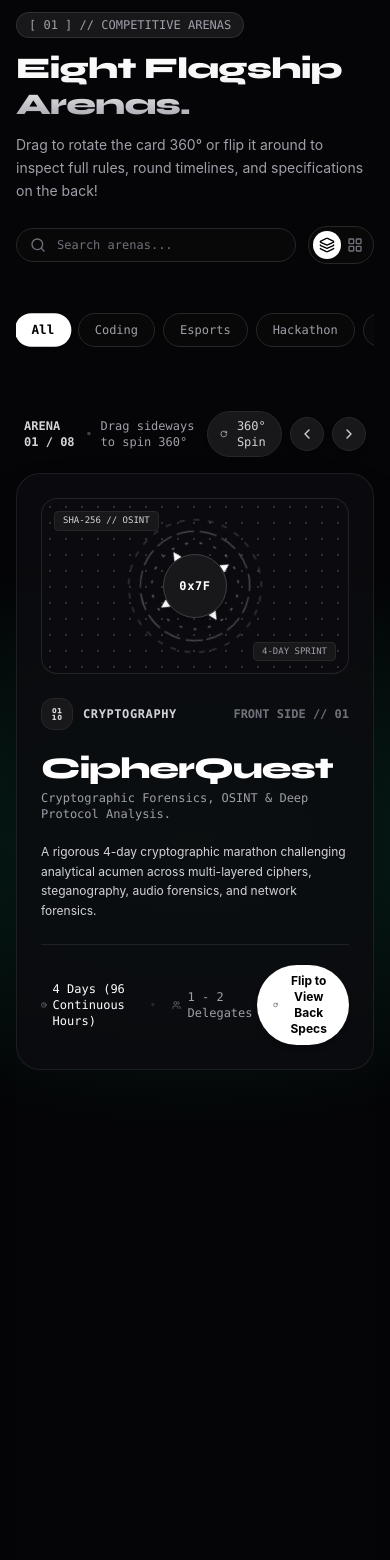
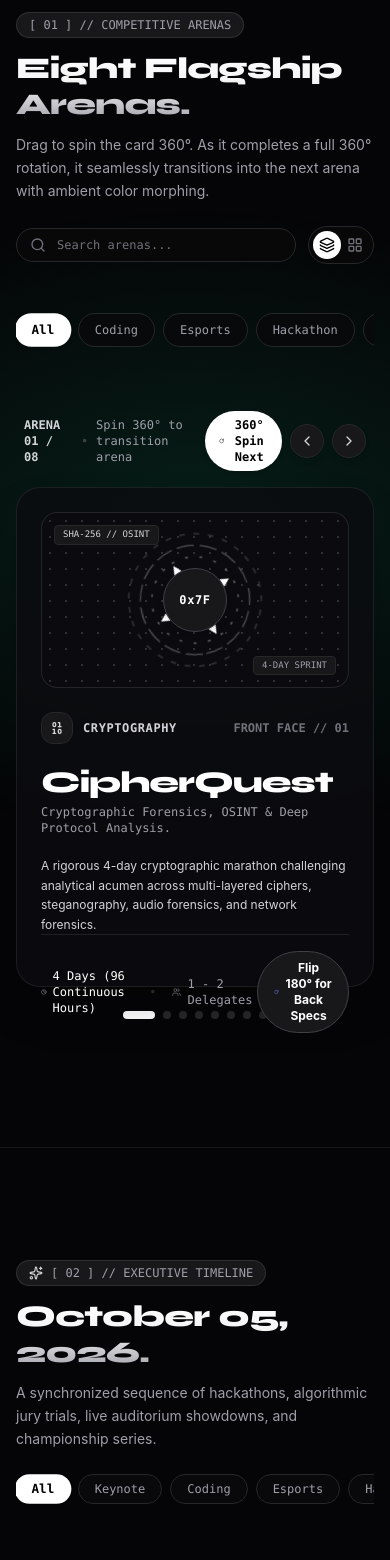
Before and after one commit to Valenite/genesiz-web, a React (Vite) app: page / in a window 390 px wide. Shown: the part 1220-2780 px from the top of the page. Built offline with nearby package versions, Linux system fonts and the light colour scheme.

Commit message:
Fix back face alignment 1:1 and implement 360-degree card spin transition to next card

```diff
--- a/src/components/EventGrid.tsx
+++ b/src/components/EventGrid.tsx
@@ -19,7 +19,8 @@ import {
   Layers,
   CheckCircle2,
   ListOrdered,
-  Zap
+  Zap,
+  RotateCcw
 } from 'lucide-react';
 import { EVENTS_DATA } from '../data/eventsData';
 import type { EventDetail } from '../data/eventsData';
@@ -66,6 +67,7 @@ export const EventGrid: React.FC<EventGridProps> = ({ onSelectEvent }) => {
   const [cardRotationY, setCardRotationY] = useState<number>(0);
   const [isFlipped, setIsFlipped] = useState<boolean>(false);
   const [isSpinning, setIsSpinning] = useState<boolean>(false);
+  const [hasTransitioned, setHasTransitioned] = useState<boolean>(false);
 
   // Drag rotation tracking
   const [dragStartX, setDragStartX] = useState<number | null>(null);
@@ -105,7 +107,7 @@ export const EventGrid: React.FC<EventGridProps> = ({ onSelectEvent }) => {
     ? (eventColorGlowMap[currentActiveEvent.id] || defaultGlow)
     : defaultGlow;
 
-  // 180 / 360 Degree Flip Handler
+  // 180 Degree Flip to Back/Front Specs
   const handleFlipCard = () => {
     soundFX.playWarp();
     const newFlipped = !isFlipped;
@@ -113,48 +115,85 @@ export const EventGrid: React.FC<EventGridProps> = ({ onSelectEvent }) => {
     setCardRotationY(newFlipped ? 180 : 0);
   };
 
-  // Full 360 Degree Spin Handler
-  const handleSpin360 = () => {
+  // Full 360 Degree Spin to NEXT Card
+  const handle360SpinNext = () => {
+    if (totalFiltered <= 1 || isSpinning) return;
     soundFX.playWarp();
     setIsSpinning(true);
-    setCardRotationY((prev) => prev + 360);
+    setHasTransitioned(false);
+    setIsFlipped(false);
+
+    // Spin card 360 degrees
+    setCardRotationY(360);
+
+    // Midway swap content at 240ms when card edge is hidden
     setTimeout(() => {
+      setCurrentIndex((prev) => (prev + 1) % totalFiltered);
+      setHasTransitioned(true);
+    }, 240);
+
+    // Reset rotation position cleanly at 500ms after completion
+    setTimeout(() => {
+      setCardRotationY(0);
       setIsSpinning(false);
-    }, 600);
+    }, 500);
   };
 
-  const handleNextCard = () => {
-    if (totalFiltered <= 1) return;
+  // Full 360 Degree Spin to PREVIOUS Card
+  const handle360SpinPrev = () => {
+    if (totalFiltered <= 1 || isSpinning) return;
     soundFX.playWarp();
+    setIsSpinning(true);
+    setHasTransitioned(false);
     setIsFlipped(false);
-    setCardRotationY(0);
-    setCurrentIndex((prev) => (prev + 1) % totalFiltered);
-  };
 
-  const handlePrevCard = () => {
-    if (totalFiltered <= 1) return;
-    soundFX.playWarp();
-    setIsFlipped(false);
-    setCardRotationY(0);
-    setCurrentIndex((prev) => (prev - 1 + totalFiltered) % totalFiltered);
+    setCardRotationY(-360);
+
+    setTimeout(() => {
+      setCurrentIndex((prev) => (prev - 1 + totalFiltered) % totalFiltered);
+      setHasTransitioned(true);
+    }, 240);
+
+    setTimeout(() => {
+      setCardRotationY(0);
+      setIsSpinning(false);
+    }, 500);
   };
 
   // Mouse / Touch Drag 360 Rotation Handlers
   const handleDragStart = (e: React.MouseEvent | React.TouchEvent) => {
+    if (isSpinning) return;
     const x = 'touches' in e ? e.touches[0].clientX : e.clientX;
     setDragStartX(x);
   };
 
   const handleDragMove = (e: React.MouseEvent | React.TouchEvent) => {
-    if (dragStartX === null) return;
+    if (dragStartX === null || isSpinning) return;
     const x = 'touches' in e ? e.touches[0].clientX : e.clientX;
     const deltaX = x - dragStartX;
-    setCardRotationY((prev) => prev + deltaX * 0.4);
+    const newRotation = cardRotationY + deltaX * 0.45;
+
+    // Check if user rotated past 180 degrees via dragging to trigger card swap
+    if (newRotation > 160 && !hasTransitioned) {
+      handle360SpinNext();
+      setDragStartX(null);
+      return;
+    } else if (newRotation < -160 && !hasTransitioned) {
+      handle360SpinPrev();
+      setDragStartX(null);
+      return;
+    }
+
+    setCardRotationY(newRotation);
     setDragStartX(x);
   };
 
   const handleDragEnd = () => {
+    if (isSpinning) return;
     setDragStartX(null);
+    if (!isFlipped && Math.abs(cardRotationY) < 40) {
+      setCardRotationY(0);
+    }
   };
 
   return (
@@ -163,10 +202,10 @@ export const EventGrid: React.FC<EventGridProps> = ({ onSelectEvent }) => {
       {/* Dynamic Smooth Ambient Background Color Glow Aura */}
       <div
         style={{
-          background: `radial-gradient(ellipse 700px 420px at 50% 50%, ${activeGlowColor}, transparent 70%)`,
+          background: `radial-gradient(ellipse 750px 450px at 50% 50%, ${activeGlowColor}, transparent 70%)`,
           transition: 'background 0.8s cubic-bezier(0.16, 1, 0.3, 1)'
         }}
-        className="absolute inset-0 pointer-events-none z-0"
+        className="absolute inset-0 pointer-events-none z-0 opacity-90"
       />
 
       {/* Section Header */}
@@ -180,7 +219,7 @@ export const EventGrid: React.FC<EventGridProps> = ({ onSelectEvent }) => {
               Eight Flagship Arenas.
             </h2>
             <p className="text-sm text-zinc-400 font-normal max-w-xl leading-relaxed">
-              Drag to rotate the card 360° or flip it around to inspect full rules, round timelines, and specifications on the back!
+              Drag to spin the card 360°. As it completes a full 360° rotation, it seamlessly transitions into the next arena with ambient color morphing.
             </p>
           </div>
 
@@ -208,7 +247,7 @@ export const EventGrid: React.FC<EventGridProps> = ({ onSelectEvent }) => {
                   soundFX.playClick();
                   setViewMode('deck');
                 }}
-                title="360° Interactive Card"
+                title="360° Interactive 3D Card"
                 className={`p-1.5 rounded-full transition-all cursor-pointer ${
                   viewMode === 'deck' ? 'bg-white text-black' : 'text-zinc-500 hover:text-white'
                 }`}
@@ -257,34 +296,34 @@ export const EventGrid: React.FC<EventGridProps> = ({ onSelectEvent }) => {
         </div>
       </RevealOnScroll>
 
-      {/* 360° INTERACTIVE CARD ROTATION MODE */}
+      {/* 360° REVOLVING CARD DECK MODE */}
       {viewMode === 'deck' && totalFiltered > 0 && (
         <RevealOnScroll delayMs={150} className="relative z-10">
           <div className="relative max-w-xl mx-auto py-4">
 
-            {/* Top Navigation Controls & 360 Spin Trigger */}
+            {/* Navigation Controls */}
             <div className="flex items-center justify-between mb-4 px-2">
               <div className="flex items-center gap-2">
                 <span className="text-xs font-mono text-zinc-300 font-bold">
                   ARENA {String(safeIndex + 1).padStart(2, '0')} / {String(totalFiltered).padStart(2, '0')}
                 </span>
                 <span className="text-zinc-700 text-xs font-mono">•</span>
-                <span className="text-xs font-mono text-zinc-400">Drag sideways to spin 360°</span>
+                <span className="text-xs font-mono text-zinc-400">Spin 360° to transition arena</span>
               </div>
 
               <div className="flex items-center gap-2">
                 <button
-                  onClick={handleSpin360}
+                  onClick={handle360SpinNext}
                   onMouseEnter={() => soundFX.playHover()}
-                  className="px-3 py-1.5 rounded-full bg-zinc-900 border border-zinc-800 text-zinc-300 hover:text-white hover:border-zinc-600 text-xs font-mono flex items-center gap-1.5 transition-all cursor-pointer shadow-md"
-                  title="Spin Card 360°"
+                  className="px-3.5 py-1.5 rounded-full bg-white hover:bg-zinc-200 text-black text-xs font-mono font-bold flex items-center gap-1.5 transition-all cursor-pointer shadow-md active:scale-95"
+                  title="Spin 360° to Next Arena"
                 >
                   <RotateCw className={`w-3.5 h-3.5 ${isSpinning ? 'animate-spin' : ''}`} />
-                  <span>360° Spin</span>
+                  <span>360° Spin Next</span>
                 </button>
 
                 <button
-                  onClick={handlePrevCard}
+                  onClick={handle360SpinPrev}
                   onMouseEnter={() => soundFX.playHover()}
                   className="p-2 rounded-full bg-zinc-900 border border-zinc-800 text-zinc-300 hover:text-white hover:border-zinc-600 transition-all cursor-pointer shadow-md active:scale-95"
                   title="Previous Arena"
@@ -292,7 +331,7 @@ export const EventGrid: React.FC<EventGridProps> = ({ onSelectEvent }) => {
                   <ChevronLeft className="w-4 h-4" />
                 </button>
                 <button
-                  onClick={handleNextCard}
+                  onClick={handle360SpinNext}
                   onMouseEnter={() => soundFX.playHover()}
                   className="p-2 rounded-full bg-zinc-900 border border-zinc-800 text-zinc-300 hover:text-white hover:border-zinc-600 transition-all cursor-pointer shadow-md active:scale-95"
                   title="Next Arena"
@@ -302,9 +341,9 @@ export const EventGrid: React.FC<EventGridProps> = ({ onSelectEvent }) => {
               </div>
             </div>
 
-            {/* 360-DEGREE ROTATING CARD CONTAINER WITH PRESERVE-3D */}
+            {/* 360-DEGREE ROTATING CARD FRAME WITH PERFECT 1:1 FACE STACKING */}
             <div
-              className="relative min-h-[500px] sm:min-h-[520px] select-none cursor-grab active:cursor-grabbing [perspective:1200px]"
+              className="relative h-[500px] sm:h-[520px] w-full select-none cursor-grab active:cursor-grabbing [perspective:1200px]"
               onMouseDown={handleDragStart}
               onMouseMove={handleDragMove}
               onMouseUp={handleDragEnd}
@@ -322,15 +361,21 @@ export const EventGrid: React.FC<EventGridProps> = ({ onSelectEvent }) => {
                     style={{
                       transform: `rotateY(${cardRotationY}deg)`,
                       transformStyle: 'preserve-3d',
-                      transition: isSpinning ? 'transform 0.6s cubic-bezier(0.16, 1, 0.3, 1)' : 'transform 0.25s cubic-bezier(0.16, 1, 0.3, 1)',
+                      WebkitTransformStyle: 'preserve-3d',
+                      transition: isSpinning
+                        ? 'transform 0.5s cubic-bezier(0.16, 1, 0.3, 1)'
+                        : (dragStartX === null ? 'transform 0.25s ease-out' : 'none'),
                     }}
-                    className="relative w-full min-h-[500px] sm:min-h-[520px] shadow-2xl rounded-3xl"
+                    className="relative w-full h-full shadow-2xl rounded-3xl"
                   >
 
-                    {/* FRONT FACE OF THE 3D CARD */}
+                    {/* FRONT FACE OF THE CARD */}
                     <div
-                      style={{ backfaceVisibility: 'hidden' }}
-                      className="absolute inset-0 spotlight-card p-6 sm:p-8 rounded-3xl flex flex-col justify-between border border-white/20 bg-[#0a0a0f] z-20"
+                      style={{
+                        backfaceVisibility: 'hidden',
+                        WebkitBackfaceVisibility: 'hidden',
+                      }}
+                      className="absolute inset-0 w-full h-full spotlight-card p-6 sm:p-8 rounded-3xl flex flex-col justify-between border border-white/20 bg-[#0a0a0f] z-20"
                     >
                       <div className="space-y-5">
                         {/* Visual Banner Artwork */}
@@ -348,7 +393,7 @@ export const EventGrid: React.FC<EventGridProps> = ({ onSelectEvent }) => {
                           </div>
 
                           <span className="font-mono text-xs text-zinc-500 font-bold">
-                            FRONT SIDE // 01
+                            FRONT FACE // 01
                           </span>
                         </div>
 
@@ -369,7 +414,7 @@ export const EventGrid: React.FC<EventGridProps> = ({ onSelectEvent }) => {
                       </div>
 
                       {/* Bottom Strip Controls */}
-                      <div className="pt-5 mt-6 border-t border-zinc-800/80 flex items-center justify-between">
+                      <div className="pt-4 border-t border-zinc-800/80 flex items-center justify-between">
                         <div className="flex items-center gap-4 text-xs font-mono text-zinc-400">
                           <span className="text-white font-medium flex items-center gap-1.5">
                             <Clock className="w-3.5 h-3.5 text-zinc-400" />
@@ -385,34 +430,35 @@ export const EventGrid: React.FC<EventGridProps> = ({ onSelectEvent }) => {
                         <button
                           onClick={handleFlipCard}
                           onMouseEnter={() => soundFX.playHover()}
-                          className="px-4 py-2 rounded-full bg-white hover:bg-zinc-200 text-black font-bold text-xs flex items-center gap-1.5 transition-all cursor-pointer shadow-md hover:scale-105 active:scale-95"
+                          className="px-4 py-2 rounded-full bg-zinc-900 hover:bg-zinc-800 text-white border border-zinc-700 font-bold text-xs flex items-center gap-1.5 transition-all cursor-pointer shadow-md hover:scale-105 active:scale-95"
                         >
-                          <RotateCw className="w-3.5 h-3.5" />
-                          <span>Flip to View Back Specs</span>
+                          <RotateCw className="w-3.5 h-3.5 text-indigo-400" />
+                          <span>Flip 180° for Back Specs</span>
                         </button>
                       </div>
                     </div>
 
-                    {/* BACK FACE OF THE 3D CARD (FLIPPED 180°) */}
+                    {/* BACK FACE OF THE CARD (EXACTLY ALIGNED 1:1 FLIPPED 180°) */}
                     <div
                       style={{
                         backfaceVisibility: 'hidden',
+                        WebkitBackfaceVisibility: 'hidden',
                         transform: 'rotateY(180deg)',
                       }}
-                      className="absolute inset-0 spotlight-card p-6 sm:p-8 rounded-3xl flex flex-col justify-between border border-white/20 bg-[#08080d] z-10"
+                      className="absolute inset-0 w-full h-full spotlight-card p-6 sm:p-8 rounded-3xl flex flex-col justify-between border border-white/20 bg-[#09090e] z-10"
                     >
                       <div className="space-y-4">
                         {/* Header */}
                         <div className="flex items-center justify-between border-b border-zinc-800 pb-3">
                           <div className="flex items-center gap-2">
                             <Zap className="w-4 h-4 text-amber-400" />
-                            <h4 className="text-base font-bold text-white uppercase font-mono">
+                            <h4 className="text-sm sm:text-base font-bold text-white uppercase font-mono">
                               {event.name} // BACK SPECIFICATIONS
                             </h4>
                           </div>
 
                           <span className="text-xs font-mono text-zinc-500 font-bold">
-                            BACK SIDE // 02
+                            BACK FACE // 02
                           </span>
                         </div>
 
@@ -420,11 +466,11 @@ export const EventGrid: React.FC<EventGridProps> = ({ onSelectEvent }) => {
                         <div className="space-y-2">
                           <div className="flex items-center gap-2 text-xs font-mono text-zinc-300 font-semibold uppercase">
                             <CheckCircle2 className="w-3.5 h-3.5 text-emerald-400" />
-                            <span>KEY COMPETITION DIRECTIVES</span>
+                            <span>COMPETITION DIRECTIVES</span>
                           </div>
                           <ul className="space-y-1.5 text-xs text-zinc-300 leading-relaxed font-normal">
                             {event.rules.slice(0, 3).map((rule, rIdx) => (
-                              <li key={rIdx} className="flex items-start gap-2 bg-zinc-950/80 p-2 rounded-xl border border-zinc-900">
+                              <li key={rIdx} className="flex items-start gap-2 bg-zinc-950/90 p-2.5 rounded-xl border border-zinc-900">
                                 <span className="text-zinc-600 font-mono text-[10px] mt-0.5">•</span>
                                 <span>{rule}</span>
                               </li>
@@ -436,7 +482,7 @@ export const EventGrid: React.FC<EventGridProps> = ({ onSelectEvent }) => {
                         <div className="space-y-2">
                           <div className="flex items-center gap-2 text-xs font-mono text-zinc-300 font-semibold uppercase">
                             <ListOrdered className="w-3.5 h-3.5 text-indigo-400" />
-                            <span>TOURNAMENT PHASES</span>
+                            <span>PHASE TIMELINE</span>
                           </div>
                           <div className="grid grid-cols-2 gap-2">
                             {event.rounds.slice(0, 2).map((rnd, rIdx) => (
@@ -450,13 +496,13 @@ export const EventGrid: React.FC<EventGridProps> = ({ onSelectEvent }) => {
                       </div>
 
                       {/* Back Bottom Actions */}
-                      <div className="pt-4 mt-4 border-t border-zinc-800/80 flex items-center justify-between">
+                      <div className="pt-4 border-t border-zinc-800/80 flex items-center justify-between">
                         <button
                           onClick={handleFlipCard}
                           onMouseEnter={() => soundFX.playHover()}
                           className="px-3.5 py-2 rounded-full bg-zinc-900 text-zinc-300 hover:text-white border border-zinc-800 text-xs font-mono flex items-center gap-1.5 cursor-pointer"
                         >
-                          <RotateCw className="w-3.5 h-3.5" />
+                          <RotateCcw className="w-3.5 h-3.5" />
                           <span>Flip Front</span>
                         </button>
 
```
